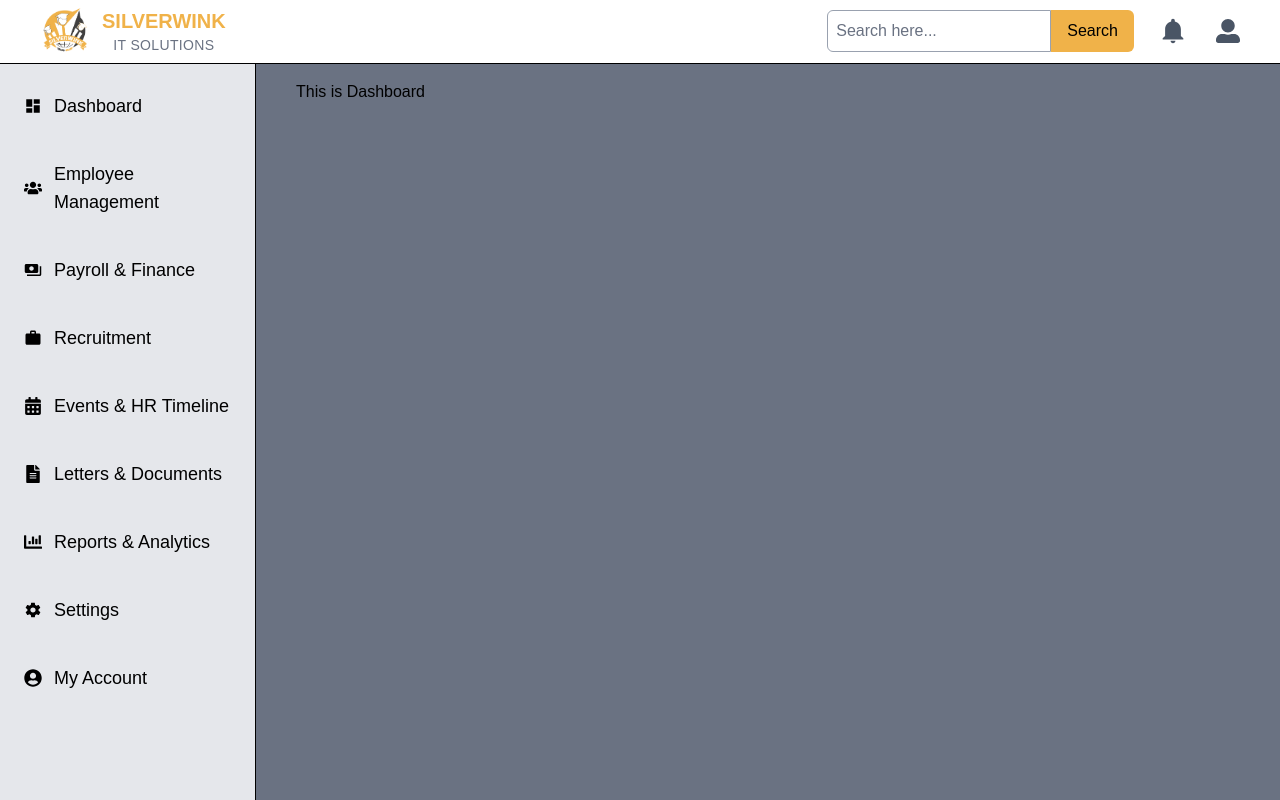
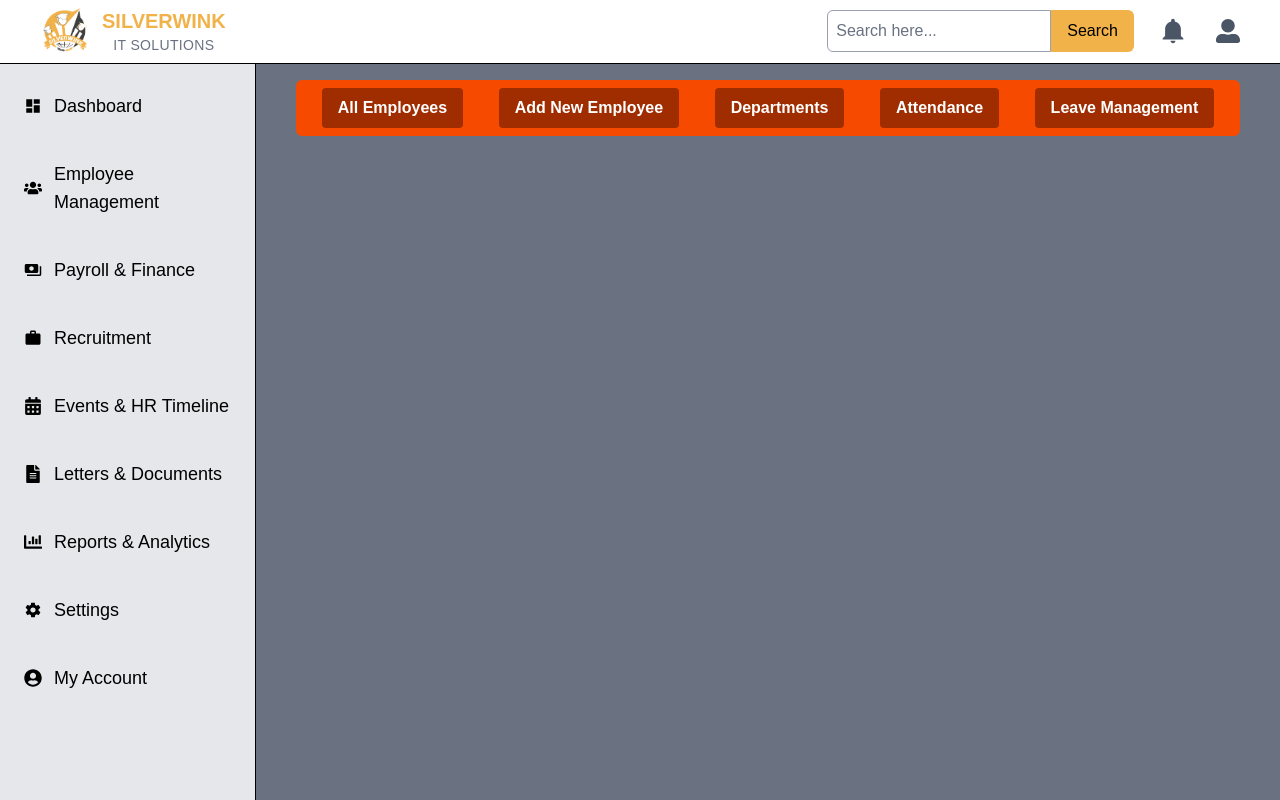
Before and after one commit to aashish-arya/Silverwink-IT-Solutions, a React (Vite) app in the folder frontend/: page /dashboard in a window 1280 px wide. Built offline with nearby package versions, Linux system fonts and the light colour scheme.

Commit message:
animation fix and login page fix

```diff
--- a/frontend/src/App.jsx
+++ b/frontend/src/App.jsx
@@ -1,4 +1,4 @@
-import { Routes, Route } from 'react-router-dom';
+import { Routes, Route, useLocation } from 'react-router-dom';
 import { AnimatePresence } from "framer-motion";
 import Home from './pages/Home';
 import Loginpage from './pages/Loginpage.jsx';
@@ -16,7 +16,7 @@ import Payroll from './pages/Payroll.jsx';
 
 
 const App = () => {
-
+  const location = useLocation();
   return (
 
     <div className=' overflow-hidden'>
--- a/frontend/src/components/DashboardHero.jsx
+++ b/frontend/src/components/DashboardHero.jsx
@@ -1,10 +1,24 @@
 import React from 'react'
 import PageWrapper from './PageWrapper.jsx'
+import NavMenu from './NavMenu.jsx';
+import { Outlet } from 'react-router-dom';
+
+const navItems = [
+  { name: "All Employees", path: "" },
+  { name: "Add New Employee", path: "" },
+  { name: "Departments", path: "" },
+  { name: "Attendance", path: "" },
+  { name: "Leave Management", path: "" },
+];
+
 const DashboardHero = () => {
   return (
     <PageWrapper>
       <div className='bg-gray-500 w-full h-[200vh] py-4 px-10'>
-        This is Dashboard
+        <NavMenu items={navItems} />
+        <div>
+          <Outlet/>
+        </div>
       </div>
     </PageWrapper>
   )
--- a/frontend/src/components/Login.jsx
+++ b/frontend/src/components/Login.jsx
@@ -16,13 +16,13 @@ const Login = () => {
 
     return (
         <div
-            className="min-h-[87vh] w-full bg-cover bg-center bg-no-repeat overflow-hidden "
+            className="h-[93.3vh]  w-full bg-cover bg-center bg-no-repeat overflow-hidden "
             style={{ backgroundImage: `url(${loginbackground})` }}
         >
-            <div className="h-full w-full flex justify-center items-start md:items-center pt-12 pb-4 px-4">
+            <div className="h-full w-full  flex justify-center items-center md:items-center  pb-4 px-4">
                 <form
                     onSubmit={handleSubmit(onSubmit)}
-                    className="backdrop-blur-md bg-white/20 border border-white/30 px-6 sm:px-8 md:px-10 lg:px-12 py-10 sm:py-12 md:py-14 lg:py-16 rounded-2xl w-full max-w-md sm:max-w-lg md:max-w-xl lg:max-w-2xl shadow-xl text-black space-y-6"
+                    className="backdrop-blur-md bg-white/20 border border-white/30 px-6 sm:px-8 md:px-12 lg:px-16 py-24 sm:py-20 md:py-20 lg:py-16 rounded-2xl w-full max-w-md sm:max-w-lg md:max-w-xl lg:max-w-2xl shadow-xl text-black space-y-6"
                 >
                     <h2 className="text-3xl sm:text-4xl font-bold text-center text-white">Login</h2>
 
--- /dev/null
+++ b/frontend/src/components/NavMenu.jsx
@@ -0,0 +1,26 @@
+import React from 'react';
+import { NavLink } from 'react-router-dom';
+
+const NavMenu = ({ items = [] }) => {
+    return (
+        <nav className="text-white bg-orange-600 p-2 rounded-md w-full">
+            <ul className=" flex justify-around ">
+                {items.map((item, index) => (
+                    <li key={index}>
+                        <NavLink
+                            to={item.path}
+                            className={({ isActive }) =>
+                                `block px-4 py-2 rounded transition ${isActive ? "bg-orange-800 font-semibold" : "hover:bg-orange-700"
+                                }`
+                            }
+                        >
+                            {item.name}
+                        </NavLink>
+                    </li>
+                ))}
+            </ul>
+        </nav>
+    );
+};
+
+export default NavMenu;
--- a/frontend/src/components/PageWrapper.jsx
+++ b/frontend/src/components/PageWrapper.jsx
@@ -1,29 +1,29 @@
 import { motion } from "framer-motion";
 
 const transition = {
-    duration: 0.8,
-    ease: [0.25, 1, 0.5, 1], // iOS-like smooth
+    duration: 0.3, // faster animation
+    ease: [0.25, 1, 0.5, 1],
 };
 
 const variants = {
     initial: {
         opacity: 0,
-        filter: "blur(60px)",
+        filter: "blur(50px)",
     },
     in: {
         opacity: 1,
         filter: "blur(0px)",
         transition: {
             ...transition,
-            delay: 0.1, // smooth suspense entry
+            delay: 0.05, // faster entry
         },
     },
     out: {
         opacity: 0,
-        filter: "blur(30px)",
+        filter: "blur(10px)",
         transition: {
             ...transition,
-            duration: 0.5,
+            duration: 0.1, // quick exit
         },
     },
 };
--- a/frontend/src/pages/Dashboard.jsx
+++ b/frontend/src/pages/Dashboard.jsx
@@ -1,13 +1,11 @@
 import { Routes, Route, Outlet } from 'react-router-dom';
 import DashboardNav from '../components/DashboardNav';
 import DashboardSidebar from '../components/DashboardSidebar';
-import PageWrapper from '../components/PageWrapper.jsx'
 const Dashboard = () => {
 
 
     return (
         <div>
-            <PageWrapper>
                 <DashboardNav />
                 <div className=" h-[calc(100vh-64px)] flex">
                     <DashboardSidebar />
@@ -15,9 +13,6 @@ const Dashboard = () => {
                         <Outlet />
                     </div>
                 </div>
-
-
-            </PageWrapper>
         </div>
     );
 };
--- a/frontend/src/pages/EmployeeManagement.jsx
+++ b/frontend/src/pages/EmployeeManagement.jsx
@@ -3,8 +3,19 @@ import PageWrapper from '../components/PageWrapper.jsx'
 const EmployeeManagement = () => {
   return (
     <PageWrapper>
-      <div className='bg-gray-500 w-full h-[200vh] py-4 px-10'>
-        This is the Employee mgt
+      <div>
+        <div className='bg-gray-500 w-full h-[200vh] py-4 px-10'>
+          <nav className='text-white'>
+            <ul d>
+              <li>All Employees</li>
+              <li>Add New Employee</li>
+              <li>Departments</li>
+              <li>Attendance</li>
+              <li>Leave Management</li>
+            </ul>
+          </nav>
+        </div>
+
       </div>
     </PageWrapper>
   )
--- a/frontend/src/pages/Loginpage.jsx
+++ b/frontend/src/pages/Loginpage.jsx
@@ -5,7 +5,7 @@ import PageWrapper from '../components/PageWrapper.jsx'
 const Loginpage = () => {
     return (
         <PageWrapper>
-            <div>
+            <div className='max-h-screen'>
                 <Navbar />
                 <Login />
             </div>
```
Also changed, not shown: frontend/src/components/DashboardSidebar.jsx (+25 -55 lines), frontend/src/assets/dashbackground.jpg (added), frontend/src/assets/sidebackground.jpg (added).
